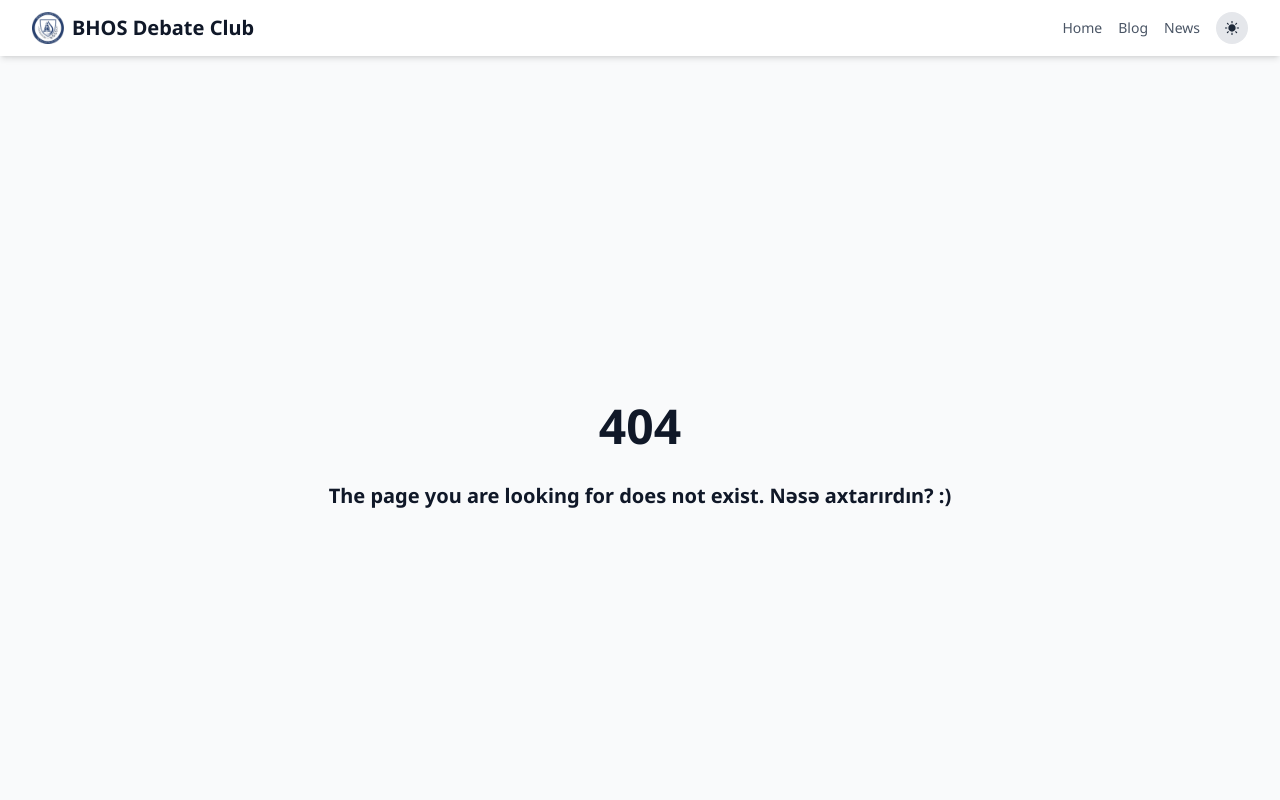
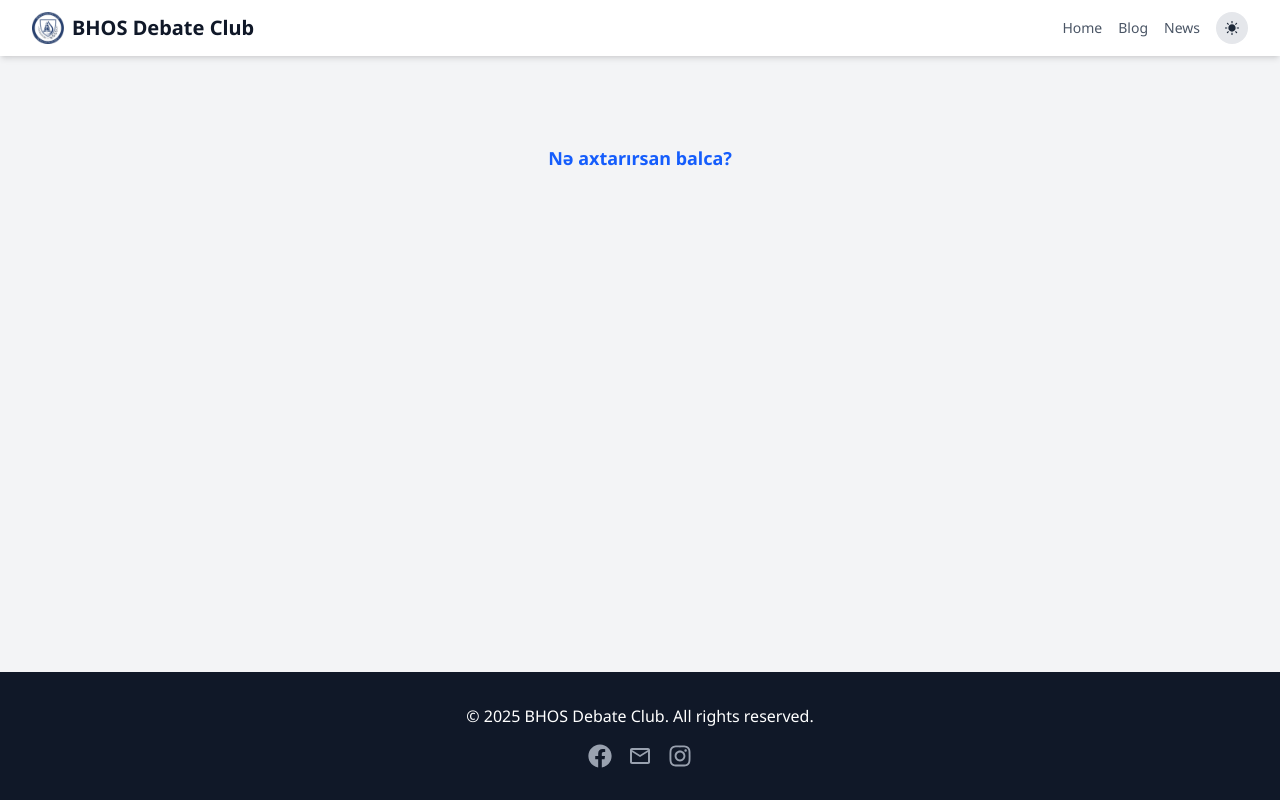
Before and after one commit to Amin-Asadullayev/bhos-debate-nextjs, a Next.js app: page /password in a window 1280 px wide. Before the commit this address had no page. Shown: the top 800 px of the page. Built offline with nearby package versions, Linux system fonts and the light colour scheme.

Commit message:
Create page.jsx

```diff
--- /dev/null
+++ b/src/app/password/page.jsx
@@ -0,0 +1,39 @@
+export const dynamic = "force-dynamic"
+import Navbar from '@/components/Navbar'
+
+export const metadata = {
+  title: "BHOS Debate Club",
+  description: "BHOS Debate Club Home Page",
+  openGraph: {
+    title: "BHOS Debate Club",
+    description: "BHOS Debate Club Home Page",
+    url: 'https://debate.bhos.club',
+    siteName: 'BHOS Debate Club',
+  },
+  twitter: {
+    card: 'summary_large_image',
+    title: "BHOS Debate Club",
+    description: "BHOS Debate Club Home Page",
+  },
+};
+
+export default function Password() {
+  return (
+    <>
+      <Navbar />
+      <div className="max-w-4xl mx-auto px-4 py-20 text-center">
+        <h1 className="text-3xl font-bold text-black dark:text-gray-200 mb-4">
+          <a
+          href="https://youtu.be/dQw4w9WgXcQ?si=3KYq1AyzXaxxdG1q"
+          target="_blank"
+          rel="noopener noreferrer"
+          className="text-blue-600 dark:text-blue-400 hover:underline text-lg"
+        >
+          Nə axtarırsan balca?
+        </a>
+        </h1>
+
+      </div>
+    </>
+  )
+}
```
